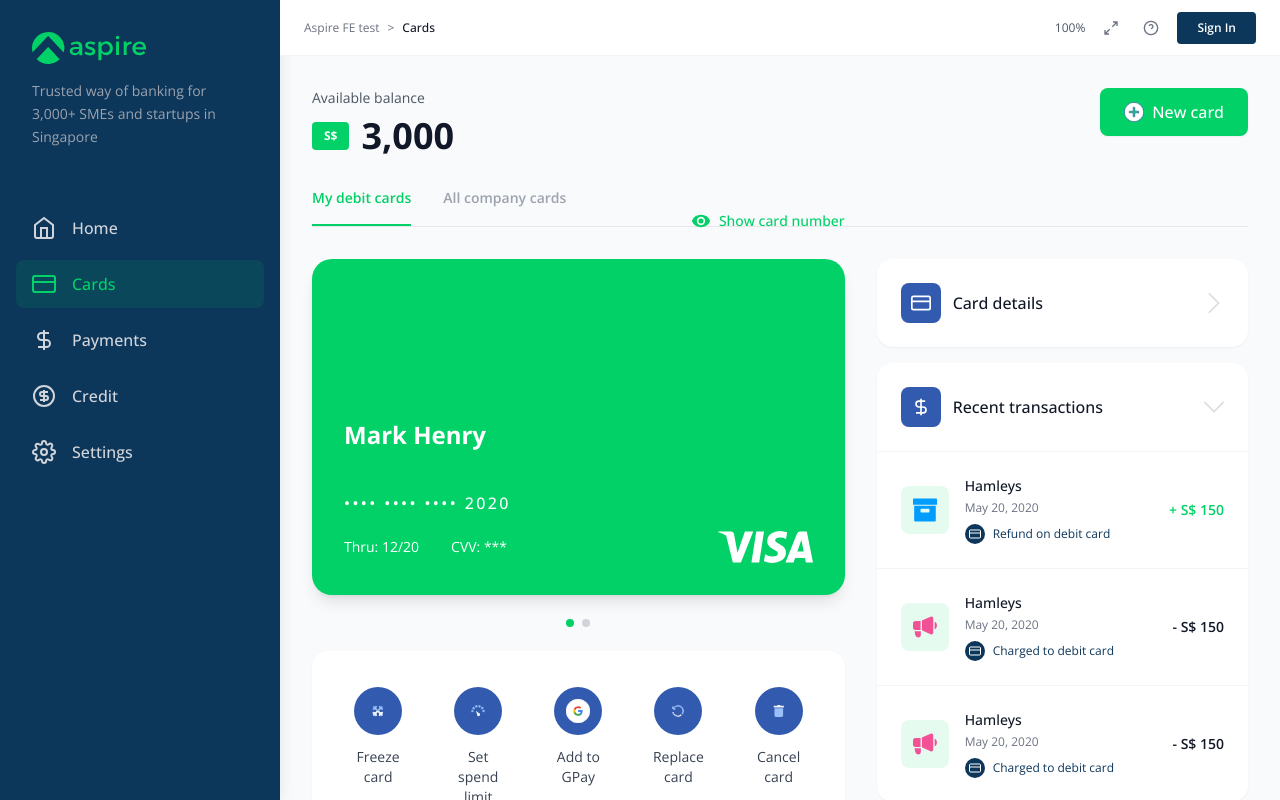
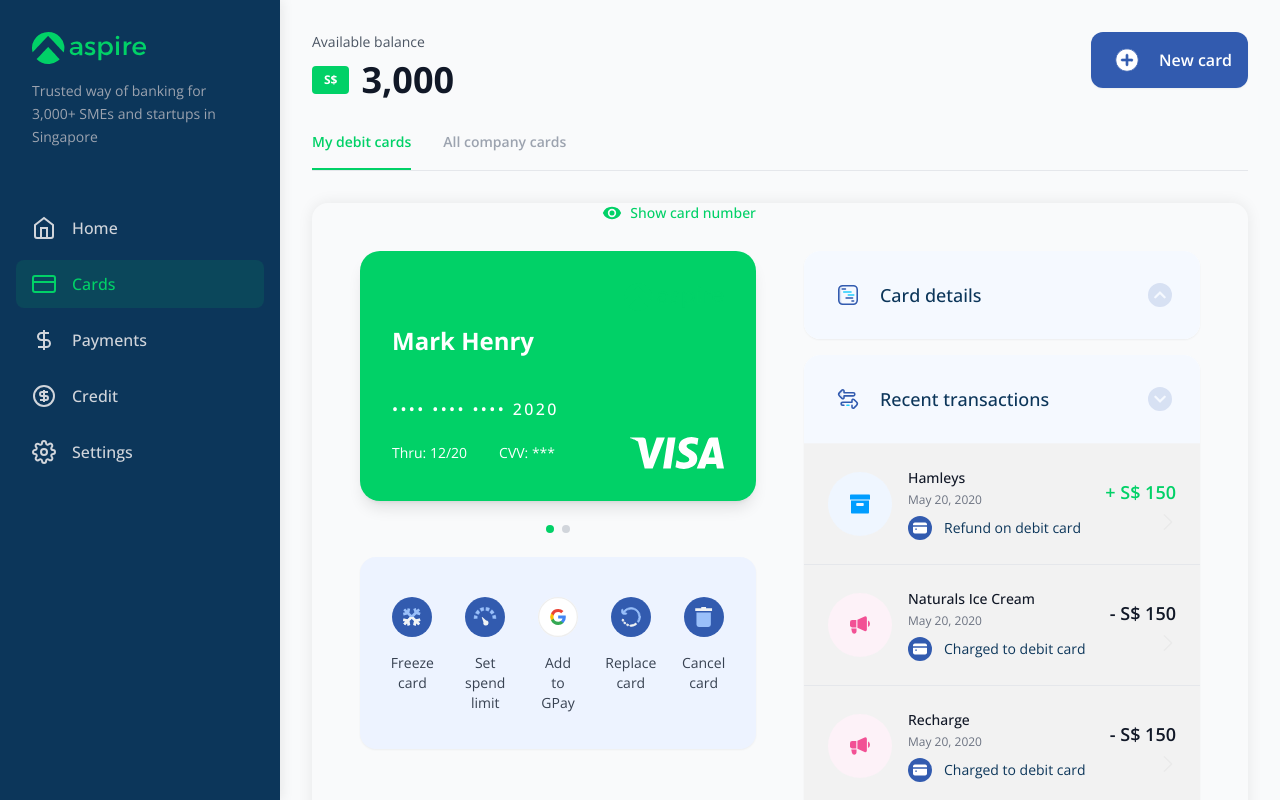
Before and after one commit to abhishekrawe/Aspire-ui, a React (Vite) app: page /cards in a window 1280 px wide. Both pictures are taken after a click on the button "Recent transactions". Built offline with nearby package versions, Linux system fonts and the light colour scheme.

Commit message:
Card components for improved styling

```diff
--- a/src/components/cards/CardActions.tsx
+++ b/src/components/cards/CardActions.tsx
@@ -60,16 +60,16 @@
   ];
 
   return (
-    <div className="bg-white rounded-2xl p-4 md:p-6 shadow-sm">
+    <div className="bg-[#EDF3FF] rounded-2xl p-4 md:p-6 shadow-sm">
       <div className="grid grid-cols-5 gap-3 md:gap-4">
         {actions.map((action) => (
           <button
             key={action.id}
             onClick={action.onClick}
-            className="flex flex-col items-center gap-2 md:gap-3 p-2 md:p-3 rounded-xl hover:bg-gray-50 transition-colors group"
+            className="flex flex-col items-center gap-2 md:gap-3 p-2 md:p-3 transition-colors group"
           >
-            <div className="w-10 h-10 md:w-12 md:h-12 rounded-full bg-[#325BAF] flex items-center justify-center group-hover:bg-[#2a4d96] transition-colors">
-              <img src={action.icon} alt={action.label} className="w-5 h-5 md:w-6 md:h-6" />
+            <div className="w-10 h-10 md:w-12 md:h-12 flex items-center justify-center transition-colors">
+              <img src={action.icon} alt={action.label} className="w-1 h-5 md:w-10 md:h-10" />
             </div>
             <span className="text-xs md:text-sm text-gray-700 text-center leading-tight">
               {action.label}
--- a/src/components/cards/CardDetails.tsx
+++ b/src/components/cards/CardDetails.tsx
@@ -1,6 +1,8 @@
 import { useState } from 'react';
 import { Card } from '@/types';
 import nextIcon from '@assets/Images/next.svg';
+import downArrowIcon from '@assets/Images/down-arrow-1.svg';
+import docIcon from '@assets/Images/Group 11889.svg';
 
 interface CardDetailsProps {
   card: Card;
@@ -13,31 +15,21 @@
     <div className="bg-white rounded-2xl shadow-sm overflow-hidden">
       <button
         onClick={() => setIsExpanded(!isExpanded)}
-        className="w-full flex items-center justify-between p-5 md:p-6 hover:bg-gray-50 transition-colors"
+        className="w-full flex items-center justify-between p-5 md:p-6 hover:bg-gray-50 bg-[#F5F9FF] transition-colors"
       >
         <div className="flex items-center gap-3">
-          <div className="w-10 h-10 rounded-lg bg-[#325BAF] flex items-center justify-center">
-            <svg
-              width="20"
-              height="20"
-              viewBox="0 0 24 24"
-              fill="none"
-              stroke="white"
-              strokeWidth="2"
-            >
-              <rect x="1" y="4" width="22" height="16" rx="2" />
-              <line x1="1" y1="10" x2="23" y2="10" />
-            </svg>
+          <div className="w-10 h-10 flex items-center justify-center">
+            <img src={docIcon} alt="Card" className="w-6 h-6" />
           </div>
-          <span className="text-gray-900 font-medium">Card details</span>
+          <span className="text-navy font-medium text-lg">Card details</span>
         </div>
-        <img
-          src={nextIcon}
-          alt="Toggle"
-          className={`w-5 h-5 transition-transform ${
-            isExpanded ? 'rotate-90' : ''
-          }`}
-        />
+        <div className="w-8 h-8 flex items-center justify-center">
+          <img
+            src={downArrowIcon}
+            alt="Toggle"
+            className={`w-6 h-6 transition-transform ${isExpanded ? 'rotate-180' : ''}`}
+          />
+        </div>
       </button>
 
       {isExpanded && (
--- a/src/components/cards/RecentTransactions.tsx
+++ b/src/components/cards/RecentTransactions.tsx
@@ -3,7 +3,10 @@
 import nextIcon from '@assets/Images/next.svg';
 import fileStorageIcon from '@assets/Images/file-storage.svg';
 import flightsIcon from '@assets/Images/flights.svg';
+import businessIcon from '@assets/Images/business-and-finance.svg';
 import megaphoneIcon from '@assets/Images/megaphone.svg';
+import transferIcon from '@assets/Images/Group 11889-1.svg';
+import downArrowIcon from '@assets/Images/down-arrow-1.svg';
 
 interface RecentTransactionsProps {
   transactions: Transaction[];
@@ -11,49 +14,66 @@
 
 function RecentTransactions({ transactions }: RecentTransactionsProps) {
   const [isExpanded, setIsExpanded] = useState(false);
+    const [visibleCount, setVisibleCount] = useState(4);
+
+  // Ensure at least one Travel item is shown (demo), so UI shows flight icon
+  const displayedTransactions: Transaction[] = (() => {
+    if (transactions.some((t) => t.category === 'Travel')) return transactions;
+    const demo: Transaction = {
+      id: 'demo-flight',
+      merchantName: 'Demo Airline',
+      date: '2020-05-20',
+      description: 'Flight booking',
+      amount: 150,
+      type: 'debit',
+      category: 'Travel',
+    } as Transaction;
+    return [...transactions, demo];
+  })();
 
   return (
     <div className="bg-white rounded-2xl shadow-sm overflow-hidden">
       <button
         onClick={() => setIsExpanded(!isExpanded)}
-        className="w-full flex items-center justify-between p-5 md:p-6 hover:bg-gray-50 transition-colors"
+        className="w-full flex items-center justify-between p-5 md:p-6 hover:bg-gray-50 bg-[#F5F9FF] transition-colors"
       >
         <div className="flex items-center gap-3">
-          <div className="w-10 h-10 rounded-lg bg-[#325BAF] flex items-center justify-center">
-            <svg
-              width="20"
-              height="20"
-              viewBox="0 0 24 24"
-              fill="none"
-              stroke="white"
-              strokeWidth="2"
-            >
-              <path d="M12 2v20M17 5H9.5a3.5 3.5 0 000 7h5a3.5 3.5 0 010 7H6" />
-            </svg>
+          <div className="w-10 h-10 flex items-center justify-center">
+            <img src={transferIcon} alt="Recent" className="w-6 h-6" />
           </div>
-          <span className="text-gray-900 font-medium">Recent transactions</span>
+          <span className="text-navy font-medium text-lg">Recent transactions</span>
         </div>
+        <div className="w-8 h-8 flex items-center justify-center">
           <img
-          src={nextIcon}
+            src={downArrowIcon}
             alt="Toggle"
-          className={`w-5 h-5 transition-transform ${
-            isExpanded ? 'rotate-90' : ''
-          }`}
+            className={`w-6 h-6 transition-transform ${isExpanded ? 'rotate-180' : ''}`}
           />
+        </div>
       </button>
 
       {isExpanded && (
         <div className="border-t border-gray-100">
-          {transactions.length === 0 ? (
-            <div className="p-6 text-center text-gray-500 text-sm">
-              No recent transactions
-            </div>
+          {displayedTransactions.length === 0 ? (
+            <div className="p-6 text-center text-gray-500 text-sm">No recent transactions</div>
           ) : (
-            <div className="divide-y divide-gray-100">
-              {transactions.map((transaction) => (
+            <>
+              <div className="divide-y rounded-b-xl rounded-t-none  bg-black/5">
+                {displayedTransactions.slice(0, visibleCount).map((transaction) => (
                   <TransactionItem key={transaction.id} transaction={transaction} />
                 ))}
               </div>
+
+              {/* View all button - loads 4 more items each click (always visible when there are transactions) */}
+              {displayedTransactions.length > 0 && (
+                  <button
+                    onClick={() => setVisibleCount((c) => Math.min(displayedTransactions.length, c + 4))}
+                    className="w-full py-5 rounded-b-xl rounded-t-none bg-primary/10 text-primary font-semibold hover:bg-primary/20 transition-colors"
+                  >
+                    View all card transactions
+                  </button>
+              )}
+            </>
           )}
         </div>
       )}
@@ -62,13 +82,15 @@
 }
 
 function TransactionItem({ transaction }: { transaction: Transaction }) {
-  const getTransactionIcon = (category: string) => {
-    const iconMap: Record<string, string> = {
-      Refund: fileStorageIcon,
-      Shopping: megaphoneIcon,
-      Travel: flightsIcon,
+  const getTransactionMeta = (category: string) => {
+    const map: Record<string, { src: string; bg: string }> = {
+      Refund: { src: fileStorageIcon, bg: 'bg-blue-50' },
+      Travel: { src: flightsIcon, bg: 'bg-emerald-50' },
+      Shopping: { src: megaphoneIcon, bg: 'bg-pink-50' },
+      Charged: { src: businessIcon, bg: 'bg-blue-50' },
+      Charge: { src: businessIcon, bg: 'bg-blue-50' },
     };
-    return iconMap[category] || fileStorageIcon;
+    return map[category] || { src: fileStorageIcon, bg: 'bg-blue-50' };
   };
 
   const formatDate = (dateString: string) => {
@@ -81,8 +103,15 @@
   return (
     <div className="flex items-center gap-4 p-5 md:p-6 hover:bg-gray-50 transition-colors">
       {/* Icon */}
-      <div className="w-12 h-12 rounded-lg bg-primary/10 flex items-center justify-center flex-shrink-0">
-        <img src={getTransactionIcon(transaction.category)} alt={transaction.category} className="w-6 h-6" />
+      <div className="flex-shrink-0">
+        {(() => {
+          const meta = getTransactionMeta(transaction.category);
+          return (
+            <div className={`w-16 h-16 rounded-full flex items-center justify-center ${meta.bg}`}>
+              <img src={meta.src} alt={transaction.category} className="w-5 h-5" />
+            </div>
+          );
+        })()}
       </div>
 
       {/* Transaction Details */}
@@ -92,23 +121,21 @@
         </p>
         <p className="text-xs text-gray-500 mt-1">{formatDate(transaction.date)}</p>
         {transaction.description && (
-          <div className="flex items-center gap-2 mt-2">
-            <div className="w-5 h-5 rounded-full bg-navy flex items-center justify-center flex-shrink-0">
-              <svg width="12" height="12" viewBox="0 0 24 24" fill="none" stroke="white" strokeWidth="2">
-                <rect x="1" y="4" width="22" height="16" rx="2" />
-                <line x1="1" y1="10" x2="23" y2="10" />
-              </svg>
+          <div className="flex items-center gap-3 mt-2">
+            <div className="w-6 h-6 rounded-full flex items-center justify-center flex-shrink-0" style={{ backgroundColor: '#325BAF' }}>
+              <img src={businessIcon} alt="desc" className="w-3.5 h-3.5" style={{ filter: 'brightness(0) invert(1)' }} />
             </div>
-            <span className="text-xs text-navy">{transaction.description}</span>
+            <span className="text-sm text-navy">{transaction.description}</span>
           </div>
         )}
       </div>
 
       {/* Amount */}
-      <div className="text-right flex-shrink-0">
-        <p className={`text-sm font-semibold ${isCredit ? 'text-primary' : 'text-gray-900'}`}>
+      <div className="text-right flex-shrink-0 flex flex-col items-end gap-2">
+        <p className={`text-lg font-semibold ${isCredit ? 'text-primary' : 'text-gray-900'}`}>
           {isCredit ? '+' : '-'} S$ {transaction.amount.toFixed(0)}
         </p>
+        <img src={nextIcon} alt="Open" className="w-4 h-4 opacity-40" />
       </div>
     </div>
   );
--- a/src/components/layout/Header.tsx
+++ /dev/null
@@ -1,62 +0,0 @@
-import { useLocation } from 'react-router-dom';
-
-function Header() {
-  const location = useLocation();
-
-  const getPageTitle = (): string => {
-    switch (location.pathname) {
-      case '/':
-        return 'Home';
-      case '/cards':
-        return 'Cards';
-      case '/payments':
-        return 'Payments';
-      case '/credit':
-        return 'Credit';
-      case '/settings':
-        return 'Settings';
-      default:
-        return 'Aspire';
-    }
-  };
-
-  return (
-    <header className="hidden md:flex h-14 bg-white items-center justify-between px-6 border-b border-gray-100">
-      {/* Breadcrumb / Page Title */}
-      <div className="flex items-center gap-2 text-xs text-gray-500">
-        <span>Aspire FE test</span>
-        <span>&gt;</span>
-        <span className="text-gray-900 font-medium">{getPageTitle()}</span>
-      </div>
-
-      {/* Right side actions */}
-      <div className="flex items-center gap-3">
-        {/* Zoom control */}
-        <span className="text-xs text-gray-600">100%</span>
-
-        {/* Fullscreen Icon */}
-        <button className="p-1.5 text-gray-500 hover:text-gray-700 transition-colors" aria-label="Fullscreen">
-          <svg width="16" height="16" viewBox="0 0 24 24" fill="none" stroke="currentColor" strokeWidth="2">
-            <path d="M15 3h6v6M9 21H3v-6M21 3l-7 7M3 21l7-7" />
-          </svg>
-        </button>
-
-        {/* Help Icon */}
-        <button className="p-1.5 text-gray-500 hover:text-gray-700 transition-colors" aria-label="Help">
-          <svg width="16" height="16" viewBox="0 0 24 24" fill="none" stroke="currentColor" strokeWidth="2">
-            <circle cx="12" cy="12" r="10" />
-            <path d="M9.09 9a3 3 0 015.83 1c0 2-3 3-3 3" />
-            <line x1="12" y1="17" x2="12.01" y2="17" />
-          </svg>
-        </button>
-
-        {/* Sign In Button */}
-        <button className="px-5 py-2 bg-navy text-white text-xs font-semibold rounded hover:bg-navy-dark transition-colors">
-          Sign In
-        </button>
-      </div>
-    </header>
-  );
-}
-
-export default Header;
--- a/src/components/layout/MainLayout.tsx
+++ b/src/components/layout/MainLayout.tsx
@@ -1,6 +1,5 @@
 import { ReactNode } from 'react';
 import Sidebar from './Sidebar';
-import Header from './Header';
 import MobileNav from './MobileNav';
 
 interface MainLayoutProps {
@@ -15,8 +14,7 @@
 
       {/* Main Content Area */}
       <div className="flex flex-1 flex-col overflow-hidden">
-        {/* Header - Desktop Only */}
-        <Header />
+        {/* Header removed */}
 
         {/* Page Content */}
         <main className="flex-1 overflow-auto p-4 md:p-8 pb-20 md:pb-8">
--- a/src/components/layout/index.ts
+++ b/src/components/layout/index.ts
@@ -1,4 +1,3 @@
 export { default as MainLayout } from './MainLayout';
 export { default as Sidebar } from './Sidebar';
-export { default as Header } from './Header';
 export { default as MobileNav } from './MobileNav';
--- a/src/components/pages/CardsPage.tsx
+++ b/src/components/pages/CardsPage.tsx
@@ -1,7 +1,7 @@
 import { useState } from 'react';
 import { useBalance, useCards, useTransactions } from '@hooks/index';
 import { DebitCard, CardActions, CardDetails, RecentTransactions } from '@components/cards';
-import addIcon from '@assets/Images/add.svg';
+import boxIcon from '@assets/Images/box.svg';
 
 function CardsPage() {
   const { balance, formattedBalance, isLoading: balanceLoading } = useBalance();
@@ -82,9 +82,11 @@
         </div>
         <button
           onClick={handleNewCard}
-          className="mt-4 md:mt-0 bg-primary hover:bg-primary-600 text-white px-6 py-3 rounded-lg flex items-center gap-2 font-medium transition-colors shadow-sm"
+          className="mt-4 md:mt-0 bg-secondary hover:bg-secondary-600 text-white px-4 py-2 rounded-xl flex items-center gap-3 font-semibold text-base transition-colors shadow-sm"
         >
-          <img src={addIcon} alt="Add" className="w-5 h-5" />
+          <span className="w-10 h-10 flex items-center justify-center">
+            <img src={boxIcon} alt="Box" className="w-6 h-6" />
+          </span>
           <span>New card</span>
         </button>
       </div>
@@ -93,49 +95,46 @@
       <div className="flex gap-6 md:gap-8 border-b border-gray-200 mb-6 md:mb-8 overflow-x-auto">
         <button
           onClick={() => setActiveTab('debit')}
-          className={`pb-4 text-sm font-semibold whitespace-nowrap border-b-2 transition-colors ${
-            activeTab === 'debit'
+          className={`pb-4 text-sm font-semibold whitespace-nowrap border-b-2 transition-colors ${activeTab === 'debit'
               ? 'text-primary border-primary'
               : 'text-gray-400 border-transparent hover:text-gray-600'
-          }`}
+            }`}
         >
           My debit cards
         </button>
         <button
           onClick={() => setActiveTab('company')}
-          className={`pb-4 text-sm font-semibold whitespace-nowrap border-b-2 transition-colors ${
-            activeTab === 'company'
+          className={`pb-4 text-sm font-semibold whitespace-nowrap border-b-2 transition-colors ${activeTab === 'company'
               ? 'text-primary border-primary'
               : 'text-gray-400 border-transparent hover:text-gray-600'
-          }`}
+            }`}
         >
           All company cards
         </button>
       </div>
 
       {/* Cards Grid */}
-      <div className="grid grid-cols-1 lg:grid-cols-12 gap-6 md:gap-8">
+      <div className="grid grid-cols-1 lg:grid-cols-2 gap-6 md:gap-8 lg:gap-12 p-6 md:p-8 lg:p-12 rounded-2xl shadow-[0_0_15px_rgba(0,0,0,0.08)]">
+
         {/* Card Section */}
-        <div className="lg:col-span-7 space-y-6">
+        <div className="space-y-6">
           {currentCard && <DebitCard card={currentCard} />}
 
-          {/* Card count indicator */}
           {debitCards.length > 1 && (
             <div className="flex justify-center gap-2">
               {debitCards.map((card, index) => (
                 <button
                   key={card.id}
                   onClick={() => selectCard(card.id)}
-                  className={`w-2 h-2 rounded-full transition-colors ${
-                    card.id === currentCard?.id ? 'bg-primary' : 'bg-gray-300 hover:bg-gray-400'
-                  }`}
-                  aria-label={`Select card ${index + 1}`}
+                  className={`w-2 h-2 rounded-full transition-colors ${card.id === currentCard?.id
+                      ? 'bg-primary'
+                      : 'bg-gray-300 hover:bg-gray-400'
+                    }`}
                 />
               ))}
             </div>
           )}
 
-          {/* Card Actions */}
           <CardActions
             onFreeze={handleFreeze}
             onSetSpendLimit={handleSetSpendLimit}
@@ -146,10 +145,11 @@
         </div>
 
         {/* Card Details Sidebar */}
-        <div className="lg:col-span-5 space-y-4">
+        <div className="space-y-4">
           {currentCard && <CardDetails card={currentCard} />}
           <RecentTransactions transactions={recentTransactions} />
         </div>
+
       </div>
     </div>
   );
--- a/src/services/api/mockData.ts
+++ b/src/services/api/mockData.ts
@@ -55,7 +55,7 @@
   {
     id: 'txn-002',
     cardId: 'card-001',
-    merchantName: 'Hamleys',
+    merchantName: 'Naturals Ice Cream',
     amount: 150,
     currency: 'SGD',
     date: '2020-05-20',
@@ -67,7 +67,7 @@
   {
     id: 'txn-003',
     cardId: 'card-001',
-    merchantName: 'Hamleys',
+    merchantName: 'Recharge',
     amount: 150,
     currency: 'SGD',
     date: '2020-05-20',
```
Lines whose indentation alone changed are shown as unchanged.
